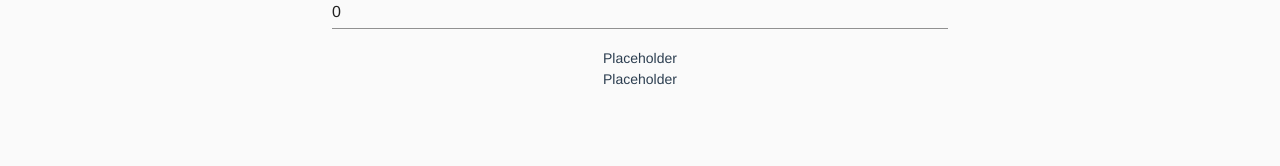
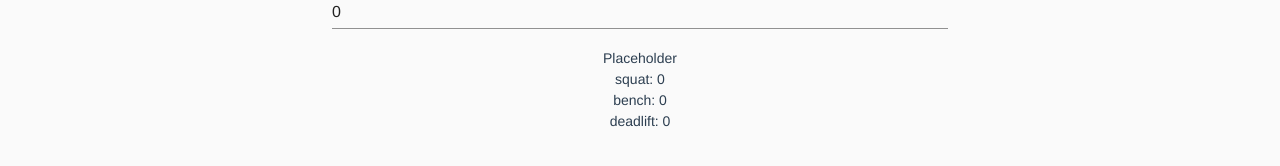
Before and after one commit to trepz/wilks-calculator, a Vue app: page / in a window 1280 px wide. Shown: the part 440-606 px from the top of the page. Built offline with nearby package versions, Linux system fonts and the light colour scheme.

Commit message:
Use LiftRank component to display wilks scores

```diff
--- a/src/App.vue
+++ b/src/App.vue
@@ -9,7 +9,7 @@
           :gender.sync="gender"
         />
         <LiftProportions />
-        <LiftRank />
+        <LiftRank :stats="statsWilks" />
       </v-container>
     </v-content>
     <v-footer app></v-footer>
@@ -57,9 +57,7 @@ export default class App extends Vue {
 
   /**
    * Calculate the wilks score of all the users inputs.
-   *
-   * Returns an array of stats with bodyweight removed, and adds
-   * a new stat which acts as the total of all the other stats.
+   * Returns an array of stats with bodyweight removed and the value replaced with the wilks score.
    */
   get statsWilks(): Stat[] {
     const stats = this.normalisedStats
--- a/src/components/LiftRank.vue
+++ b/src/components/LiftRank.vue
@@ -1,3 +1,18 @@
 <template>
-  <div>Placeholder</div>
+  <div>
+    <div v-for="stat in stats" :key="stat.name">
+      {{ stat.name }}: {{ stat.value }}
+    </div>
+  </div>
 </template>
+
+<script lang="ts">
+import { Component, Vue, Prop, Emit } from 'vue-property-decorator'
+import { Stat } from '@/models/Stat'
+
+@Component
+export default class LiftRank extends Vue {
+  @Prop(Array)
+  stats!: Stat[]
+}
+</script>
```
